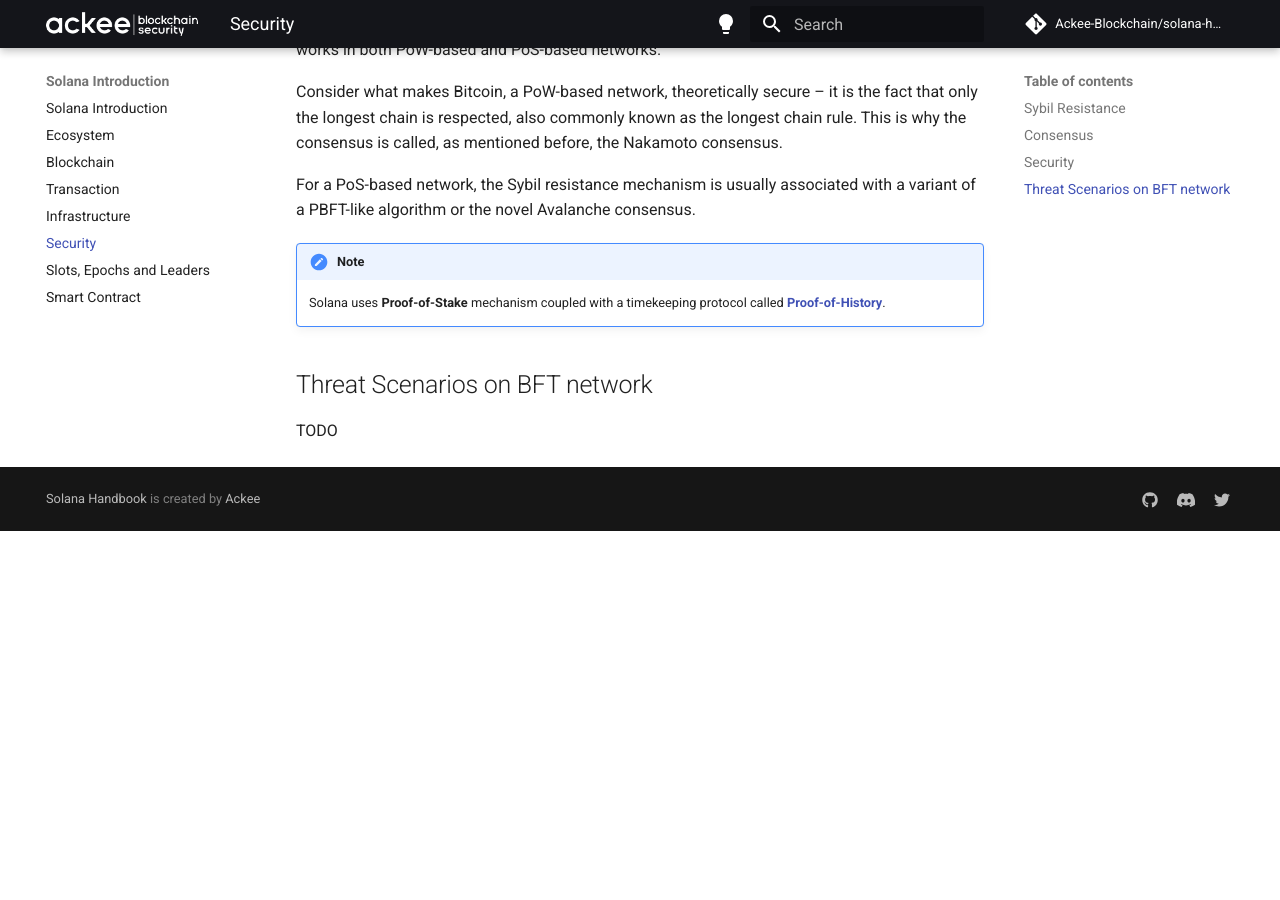
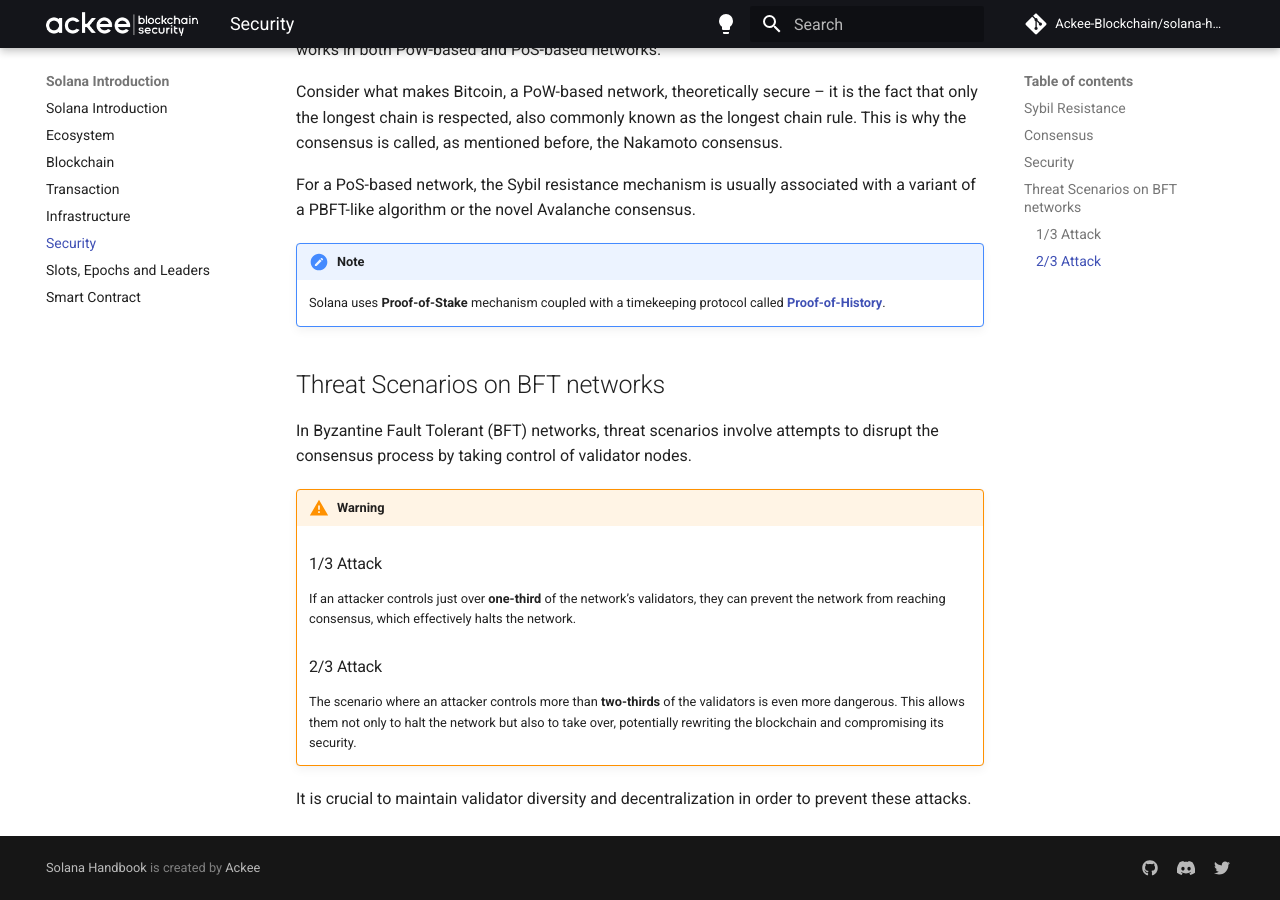
Before and after one commit to vmpyre/solana-handbook, an MkDocs documentation site: the page built from docs/handbook/chapter1/security.md, in a window 1280 px wide and 900 px high, scrolled down 1311 px. Built offline with MkDocs 1.6.1 and Material for MkDocs 9.7.7, drawn with Linux system fonts in a browser that asks for light colours; comment, search, counter and statistics services are not loaded; before the commit the page ends 1842 px from its top, so only the background shows below that.

Commit message:
add bft network threat scenarios section

```diff
--- a/docs/handbook/chapter1/security.md
+++ b/docs/handbook/chapter1/security.md
@@ -33,6 +33,18 @@ For a PoS-based network, the Sybil resistance mechanism is usually associated wi
 
     Solana uses **Proof-of-Stake** mechanism coupled with a timekeeping protocol called [**Proof-of-History**](../chapter2/proof-of-history.md).
 
-## Threat Scenarios on BFT network
+## Threat Scenarios on BFT networks
 
-TODO
+In Byzantine Fault Tolerant (BFT) networks, threat scenarios involve attempts to disrupt the consensus process by taking control of validator nodes.
+
+!!! warning
+
+    ### 1/3 Attack
+
+    If an attacker controls just over **one-third** of the network’s validators, they can prevent the network from reaching consensus, which effectively halts the network.
+
+    ### 2/3 Attack
+
+    The scenario where an attacker controls more than **two-thirds** of the validators is even more dangerous. This allows them not only to halt the network but also to take over, potentially rewriting the blockchain and compromising its security.
+
+It is crucial to maintain validator diversity and decentralization in order to prevent these attacks.
```
